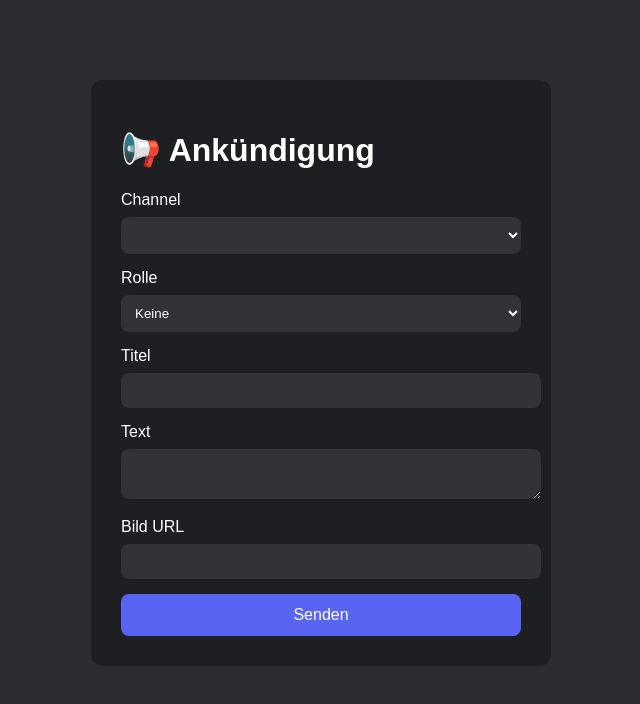
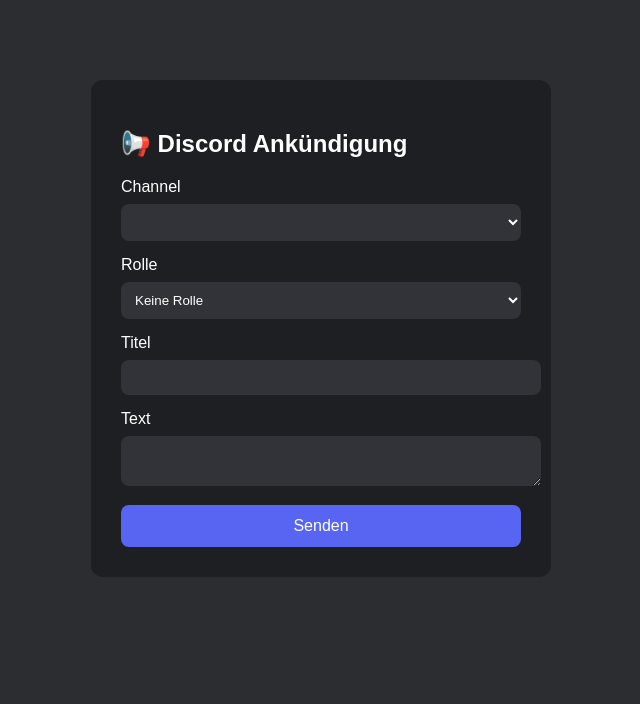
Before and after one commit to AKisON35250/Ank-ndiger, a website: page public/index.html in a window 1280 px wide. Shown: the whole page, without its empty margins (319-959 px from the left). Drawn offline with Linux system fonts and the light colour scheme; no server answers.

Commit message:
Change announcement header and role option text

```diff
--- a/public/index.html
+++ b/public/index.html
@@ -10,14 +10,14 @@
 
 <div class="panel">
 
-<h1>📢 Ankündigung</h1>
+<h2>📢 Discord Ankündigung</h2>
 
 <label>Channel</label>
 <select id="channels"></select>
 
 <label>Rolle</label>
 <select id="roles">
-<option value="">Keine</option>
+<option value="">Keine Rolle</option>
 </select>
 
 <label>Titel</label>
@@ -25,9 +25,6 @@
 
 <label>Text</label>
 <textarea id="message"></textarea>
-
-<label>Bild URL</label>
-<input id="image">
 
 <button onclick="send()">Senden</button>
 
```
